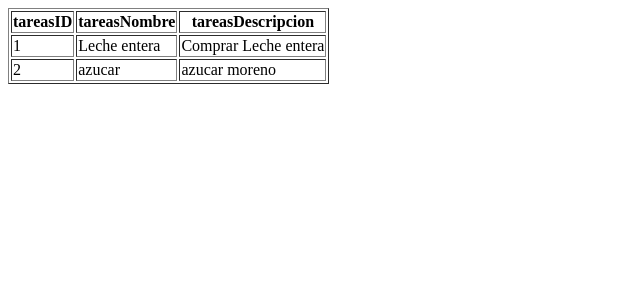
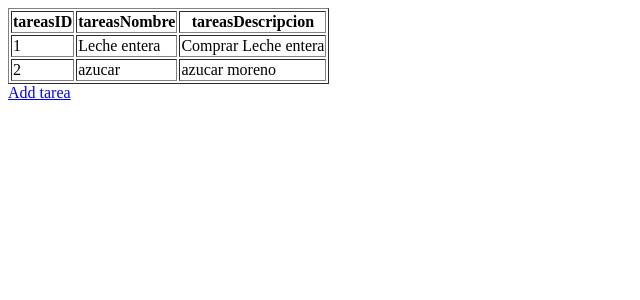
Before and after one commit to Davidzubi93/php-todo-app, a PHP site: page /select_tareas.php in a window 1280 px wide. Shown: the top 300 px of the page, without its empty margins (0-640 px from the left). Run offline with PHP 8.4, Linux system fonts and the light colour scheme; data comes from the database, SQL or seed files in the repository.

Commit message:
add tareasera doan esteka gehitu

```diff
--- a/select_tareas.php
+++ b/select_tareas.php
@@ -31,6 +31,7 @@ try {
         print "</tr>";
     }
     print "</table>";
+    print "<a href='addtareahtml.php'>Add tarea</a>";
 }catch (PDOException $e) {
     print "Error!: " . $e->getMessage() . "<br/>";
     die();
```
